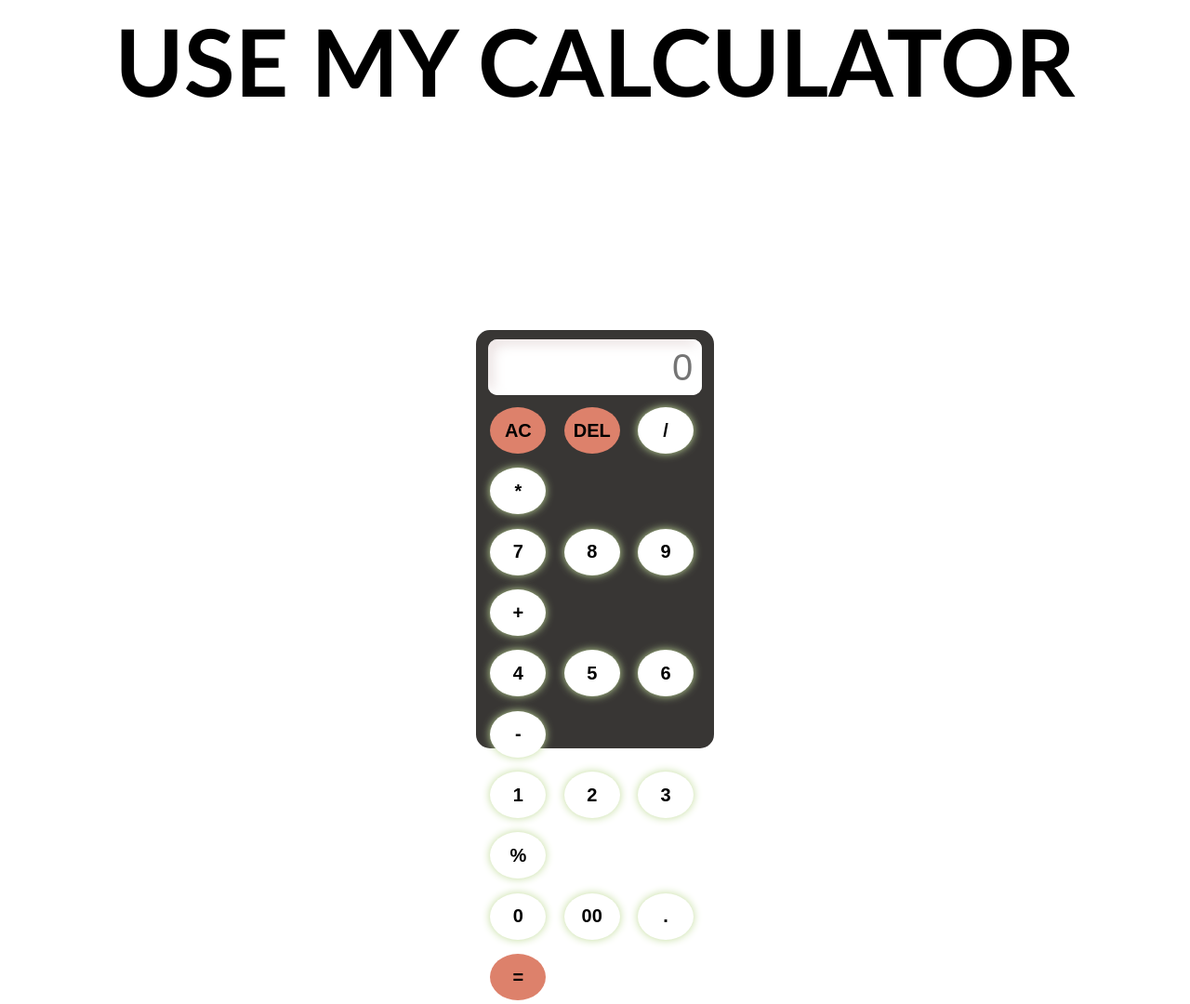
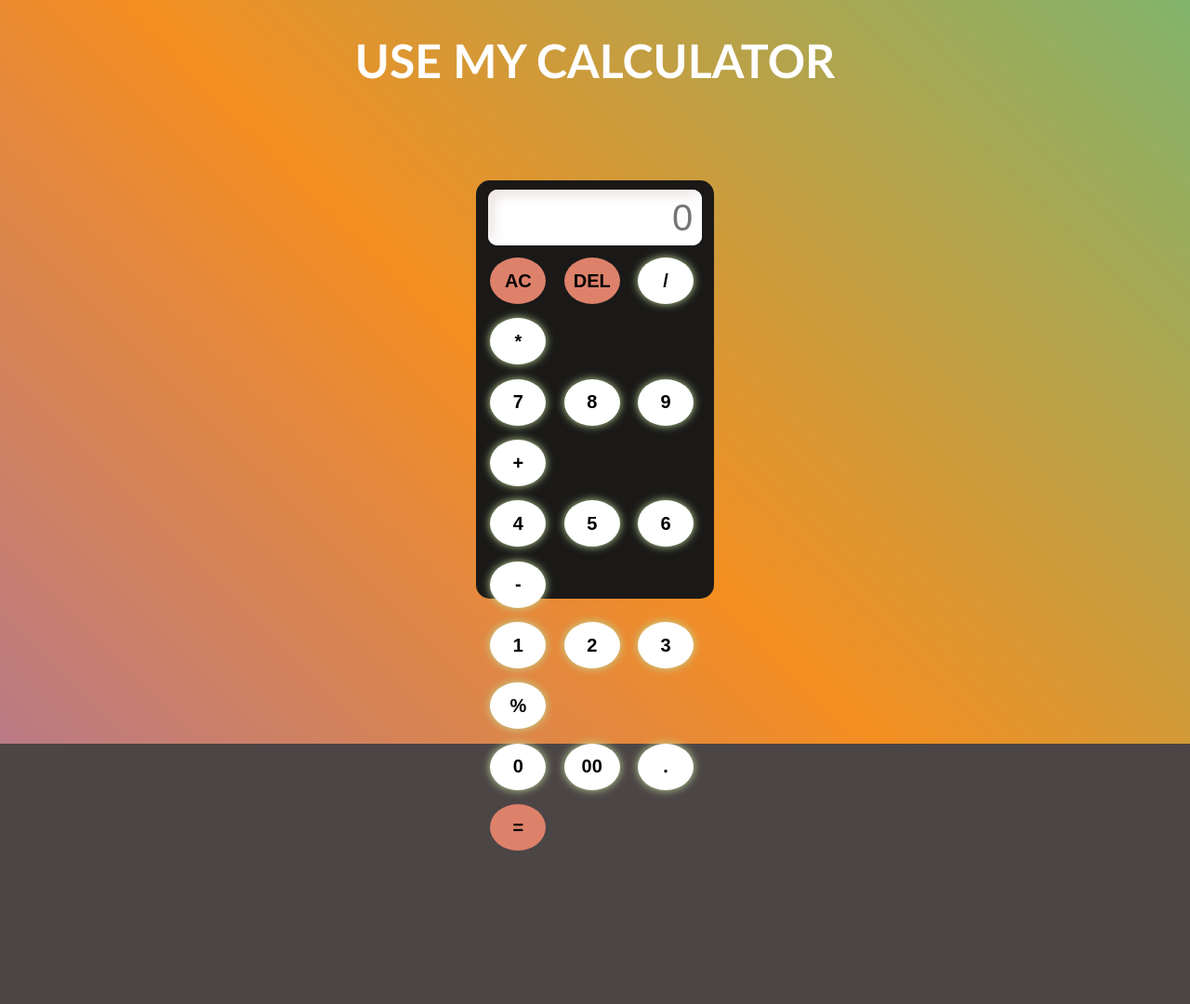
Before and after one commit to kakarlapuja/calculator, a plain HTML site: page index.html in a window 1280 px wide. Shown: the whole page at 93% size. After the commit the page ends 918 px from the top, so only its background shows below. Drawn offline with Linux system fonts and the light colour scheme.

Commit message:
style modified

```diff
--- a/index.html
+++ b/index.html
@@ -10,11 +10,12 @@
 </head>
 
 <body>
-    <div class="heading">
+    <div class="container">
+
         <h1>USE MY CALCULATOR</h1>
-    </div>
-    <div class="container">
-        <div class="display">
+
+    <div class="display">
+        <div class="Calculator">
             <input type="text" id="screen" placeholder="0">
             <!--calculate is function-->
             <div>
@@ -50,6 +51,7 @@
             <script src="script.js"></script>
         </div>
     </div>
+</div>
 </body>
 
 </html>
--- a/style.css
+++ b/style.css
@@ -4,27 +4,51 @@
     box-sizing:border-box;
     border:none;
     outline:none;
-    /* background-color:rgb(240, 237, 234);  */
+    /* background-color:rgb(16, 17, 17);  */
 }
-.heading{
-    /* height: 50px; */
+body{
+    background: #4b4545;
+}
+.container{
+    height: 100vh;
     width: 100%;
-    margin-top: 50px;
+    background:linear-gradient(45deg,#d2001a,#7462ff,#f48e21,#23d5ab);
+    background-size: 300% 300%;
+    animation: color 12s ease-in-out infinite;
+    }
+@keyframes color{
+     0%{
+        background-position: 0 50%;
+     }
+     50%{
+        background-position: 100% 50%;
+     }
+     100%{
+        background-position: 0 50%;
+     }
+}
+ h1{
+
+  /* margin-top: 2%; */
+    padding:50px;
     font-size:50px;
     font-family: 'Gill Sans';
+    color:white;
+}
 
-}
-.container{
-    height: 1000px;
+.display{
+    /* height: 1000px; */
     width:100%;
     display:flex;
+    margin-top: 5%;
+    /* background-color:rgb(16, 17, 17);  */
     justify-content: center;
     align-items: center;
 }
-.display{
+.Calculator{
     height: 450px;
     width: 20%;
-    background-color: rgb(56, 54, 52);
+    background-color: rgb(26, 25, 24);
     border-radius: 15px;
     /* margin-left: 10%; */
 
```
